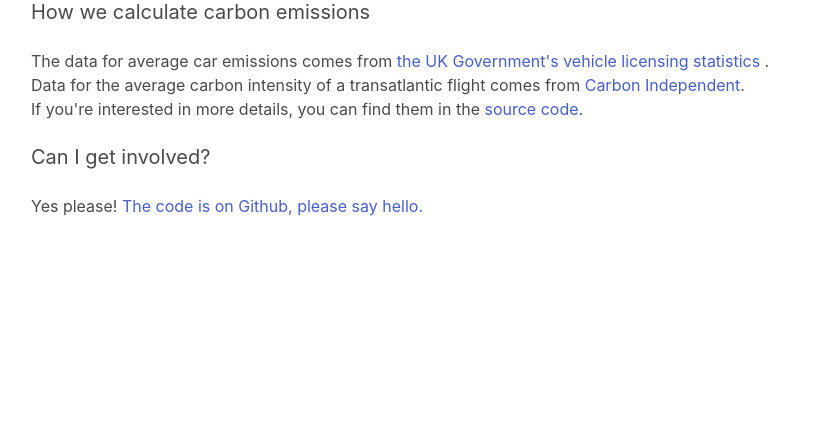
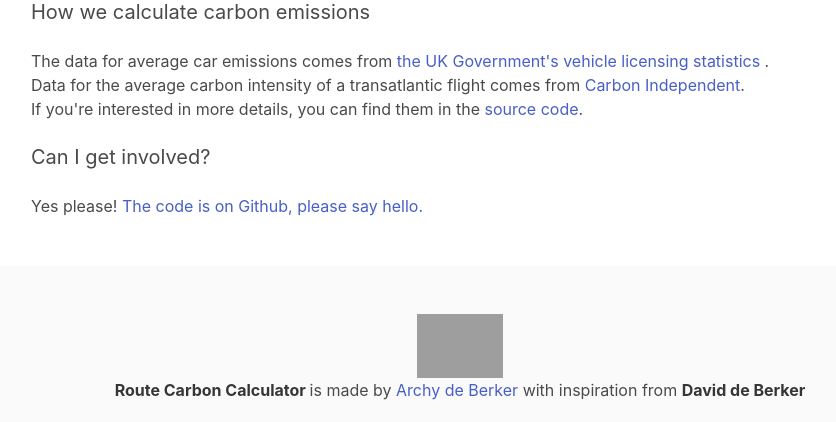
Before and after one commit to archydeberker/trip-carbon-calculator, a Flask app: page / in a window 1280 px wide. Shown: the part 513-935 px from the top of the page, without its empty margins (180-1016 px from the left). Before the commit the page ends 729 px from the top, so only its background shows below. Run offline with Flask 2, Linux system fonts and the light colour scheme; some libraries are stand-ins or nearby versions; grey boxes are pictures that could not be loaded.

Commit message:
Add Github logo and link

```diff
--- a/templates/file_upload.html
+++ b/templates/file_upload.html
@@ -147,5 +147,22 @@
     }
 </script>
 
-</body>
+<section>
+        <footer class="footer" style="bottom: 0; width: 100%; padding-bottom: 20px; ">
+          <div class='has-text-centered'>
+              <figure class='image'>
+                  <a href="https://github.com/archydeberker/route-carbon-calculator"><img src='/static/assets/GitHub-Mark-64px.png'
+                  style="margin: 0 auto; height: 64px; width: auto;"></a>
+              </figure>
+            </div>
+          <div class="content has-text-centered">
+            <p>
+              <strong> Route Carbon Calculator </strong> is made by
+              <a href=""> Archy de Berker </a> with inspiration from
+              <strong> David de Berker </strong>
+            </p>
+          </div>
+        </footer>
+      </section>
+  </body>
 </html>
```
